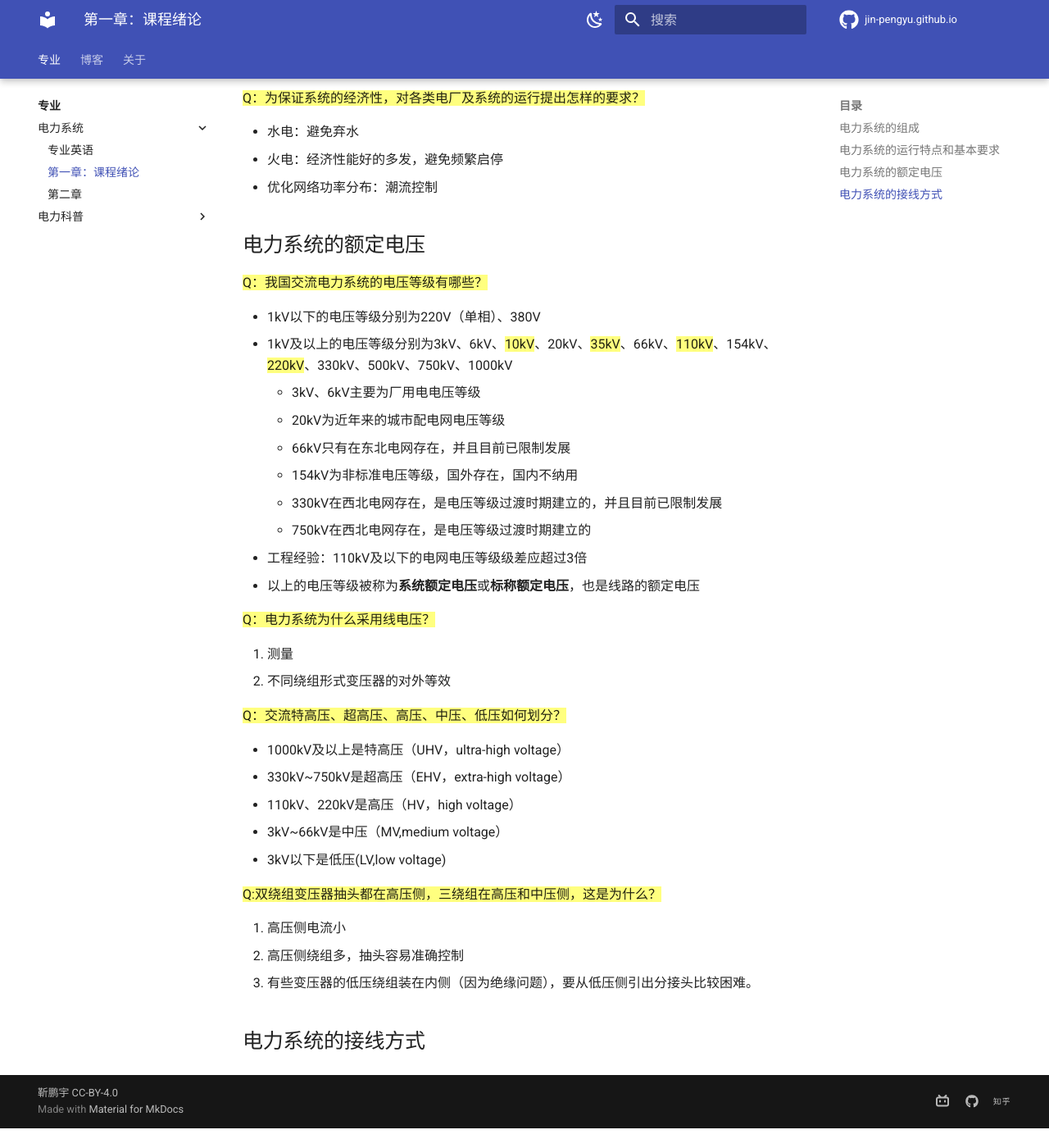
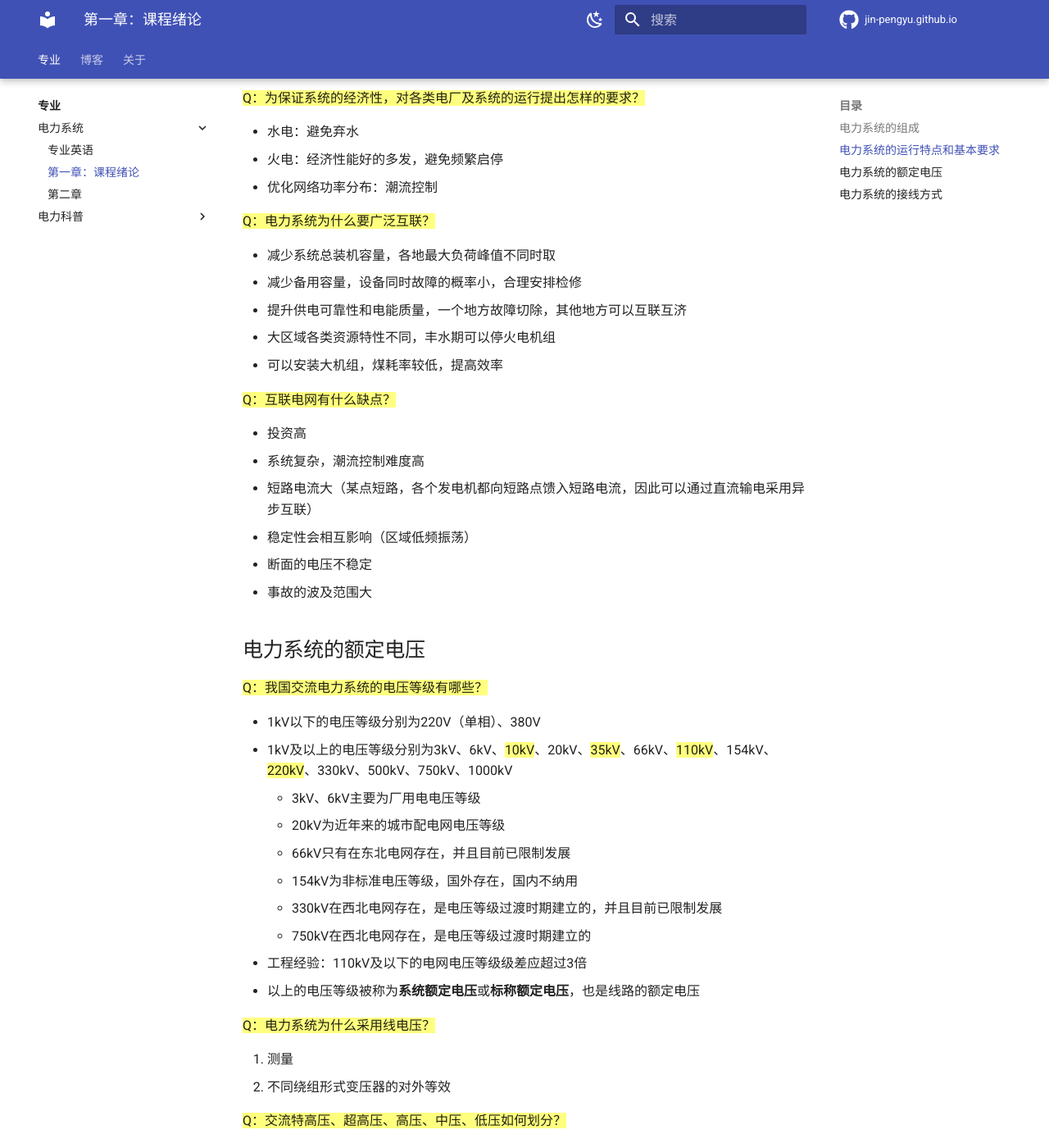
Before and after one commit to Pengyu-Jin/Pengyu-Jin.github.io, an MkDocs documentation site: the page built from docs/major/Power System Analysis/chapter1.md, in a window 1280 px wide and 1400 px high, scrolled down 1821 px. Shown: the whole window at 82% size. Built offline with MkDocs 1.6.1 and Material for MkDocs 9.7.7, drawn with Linux system fonts in a browser that asks for light colours; before the commit the page ends 3197 px from its top, so only the background shows below that; some of the changed text lies outside the part shown.

Commit message:
change style76

```diff
--- a/docs/major/Power System Analysis/chapter1.md
+++ b/docs/major/Power System Analysis/chapter1.md
@@ -16,7 +16,7 @@
 
 ==Q：电力系统的定义==
 
-发电厂中的发电机、升压和降压变电所、输电线路及电力用户组成的电气上相互连接的整体，称为电力系统。它包括了**生产、输送、分配和消费**的全过程。
+发电厂中的发电机、升压和降压变电所、输电线路及电力用户组成的电气上相互连接的整体，称为**电力系统**。它包括了**生产、输送、分配和消费**的全过程。
 
 【注】相关名词解释（注重概念的范围）
 
@@ -63,6 +63,22 @@
 - 火电：经济性能好的多发，避免频繁启停
 - 优化网络功率分布：潮流控制
 
+==Q：电力系统为什么要广泛互联？==
+
+- 减少系统总装机容量，各地最大负荷峰值不同时取
+- 减少备用容量，设备同时故障的概率小，合理安排检修
+- 提升供电可靠性和电能质量，一个地方故障切除，其他地方可以互联互济
+- 大区域各类资源特性不同，丰水期可以停火电机组
+- 可以安装大机组，煤耗率较低，提高效率
+
+==Q：互联电网有什么缺点？==
+
+- 投资高
+- 系统复杂，潮流控制难度高
+- 短路电流大（某点短路，各个发电机都向短路点馈入短路电流，因此可以通过直流输电采用异步互联）
+- 稳定性会相互影响（区域低频振荡）
+- 断面的电压不稳定
+- 事故的波及范围大
 
 ## 电力系统的额定电压
 ==Q：我国交流电力系统的电压等级有哪些？==
@@ -91,7 +107,7 @@
 - 3kV~66kV是中压（MV,medium voltage）
 - 3kV以下是低压(LV,low voltage)
 
-==Q:双绕组变压器抽头都在高压侧，三绕组在高压和中压侧，这是为什么？==
+==Q：双绕组变压器抽头都在高压侧，三绕组在高压和中压侧，这是为什么？==
 
 1. 高压侧电流小
 2. 高压侧绕组多，抽头容易准确控制
```
